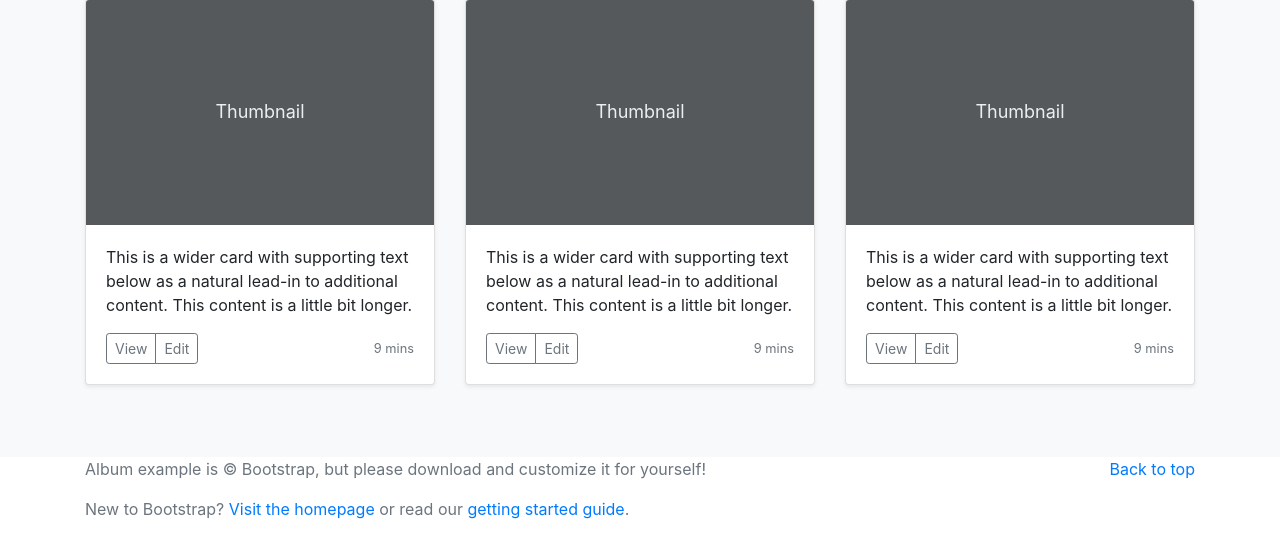
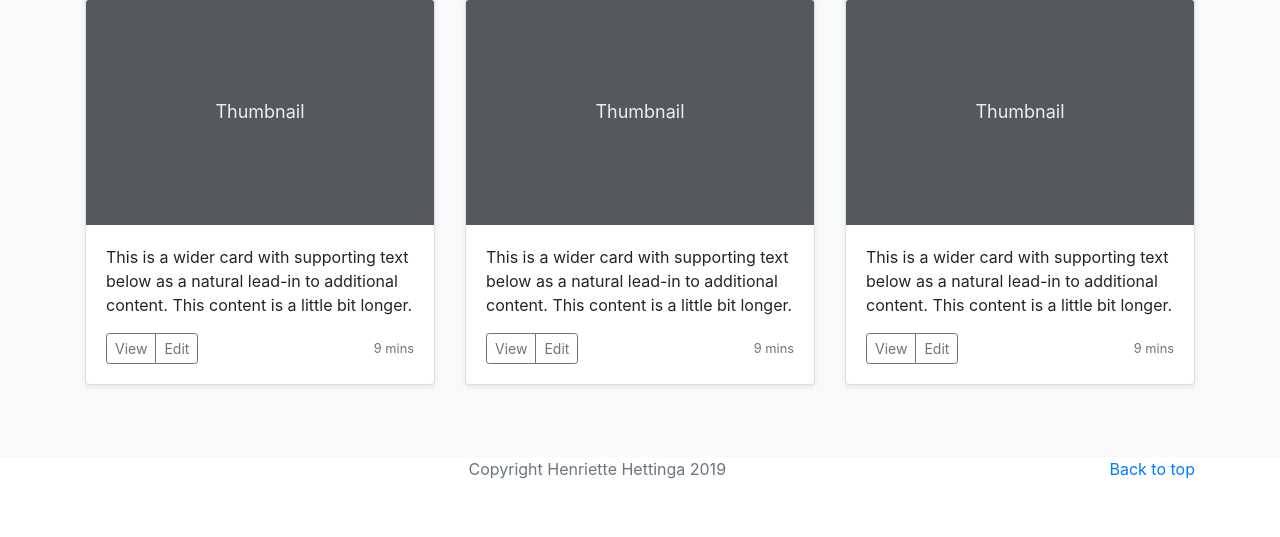
Before and after one commit to Jethet/DjangoProject-PersonalPortfolio, a Django app: page / in a window 1280 px wide. Shown: the part 1303-1840 px from the top of the page. After the commit the page ends 1782 px from the top, so only its background shows below. Run offline with Django 3.2, Linux system fonts and the light colour scheme; some libraries are stand-ins or nearby versions.

Commit message:
Change footer and add copyright text

```diff
--- a/personalportfolio-project/jobs/templates/jobs/home.html
+++ b/personalportfolio-project/jobs/templates/jobs/home.html
@@ -210,12 +210,11 @@
   </main>
 
   <footer class="text-muted">
-    <div class="container">
+    <div class="container text-center">
       <p class="float-right">
         <a href="#">Back to top</a>
-      </p>
-      <p>Album example is &copy; Bootstrap, but please download and customize it for yourself!</p>
-      <p>New to Bootstrap? <a href="https://getbootstrap.com/">Visit the homepage</a> or read our <a href="/docs/4.3/getting-started/introduction/">getting started guide</a>.</p>
+      <p>Copyright Henriette Hettinga {% now "Y" %}</p>
+
     </div>
   </footer>
   <script src="https://code.jquery.com/jquery-3.3.1.slim.min.js" integrity="sha384-q8i/X+965DzO0rT7abK41JStQIAqVgRVzpbzo5smXKp4YfRvH+8abtTE1Pi6jizo" crossorigin="anonymous"></script>
```
